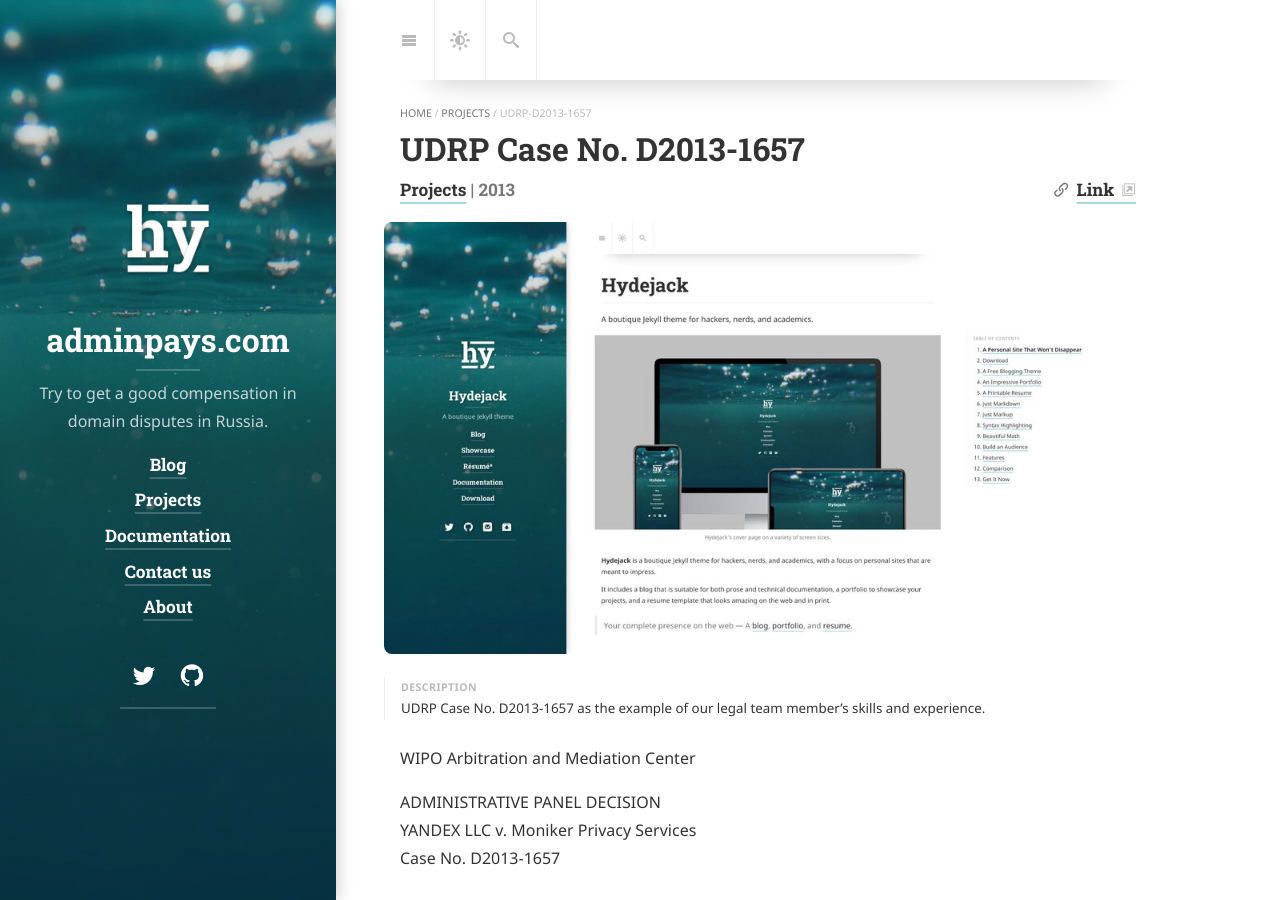
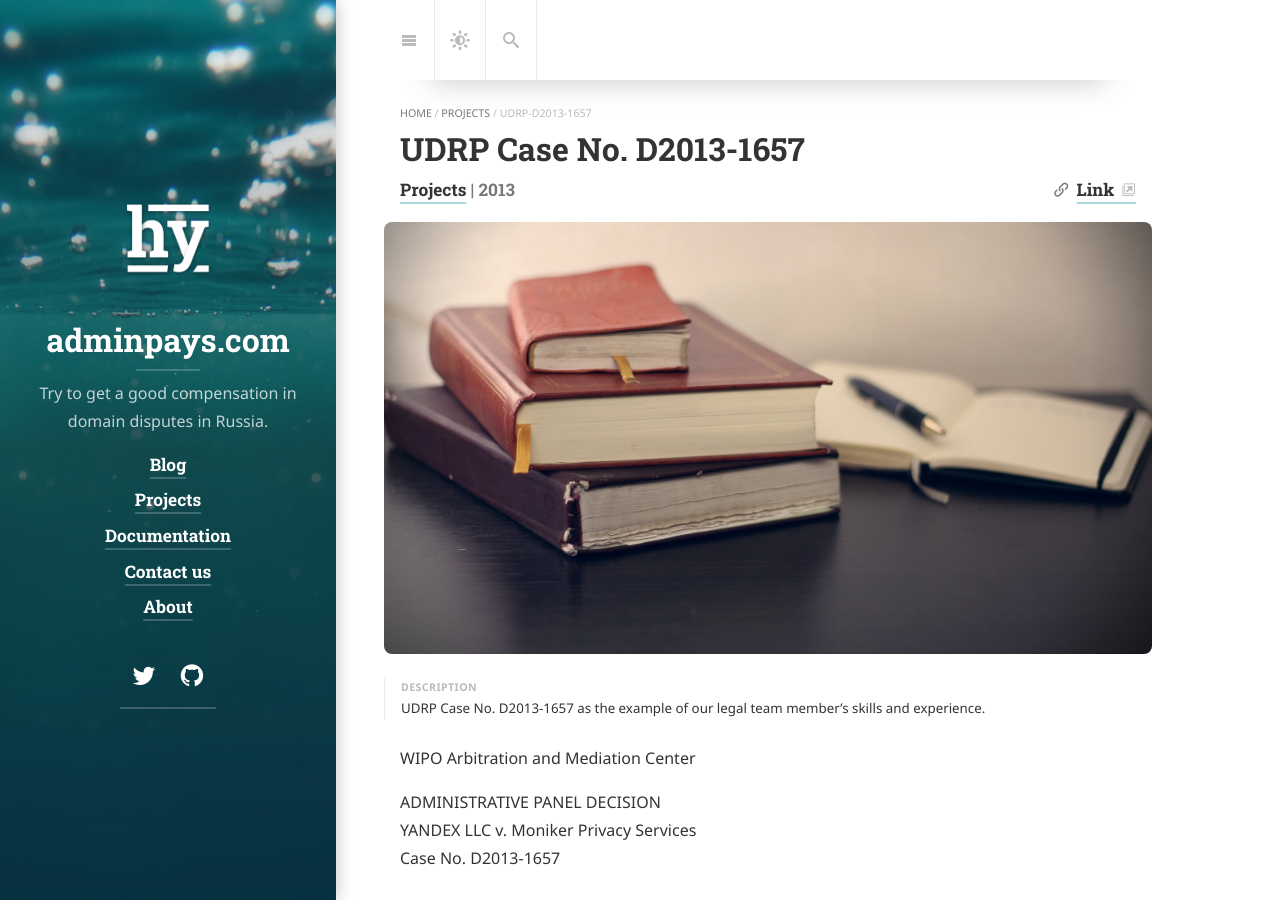
Before and after one commit to xCounsel/adminpays, a Jekyll site: the page built from _projects/udrp-d2013-1657.md, in a window 1280 px wide and 900 px high. Built offline with Jekyll 4.4.1, drawn with Linux system fonts in a browser that asks for light colours; cached includes are drawn as plain includes; nearby versions of some CDN libraries; some web fonts are replaced; library files that are not in the unit come from our copies.

Commit message:
Update udrp-d2013-1657.md

```diff
--- a/_projects/udrp-d2013-1657.md
+++ b/_projects/udrp-d2013-1657.md
@@ -9,8 +9,8 @@
   path: /assets/img/projects/udrp-back.jpg
   srcset:
     1920w: /assets/img/projects/udrp-back.jpg
-    960w:  /assets/img/projects/hydejack-site@0,5x.jpg
-    480w:  /assets/img/projects/hydejack-site@0,25x.jpg
+    960w:  /assets/img/projects/udrp-back.jpg
+    480w:  /assets/img/projects/udrp-back.jpg
 links:
   - title: Link
     url: https://www.wipo.int/amc/en/domains/decisions/text/2013/d2013-1657.html
```
